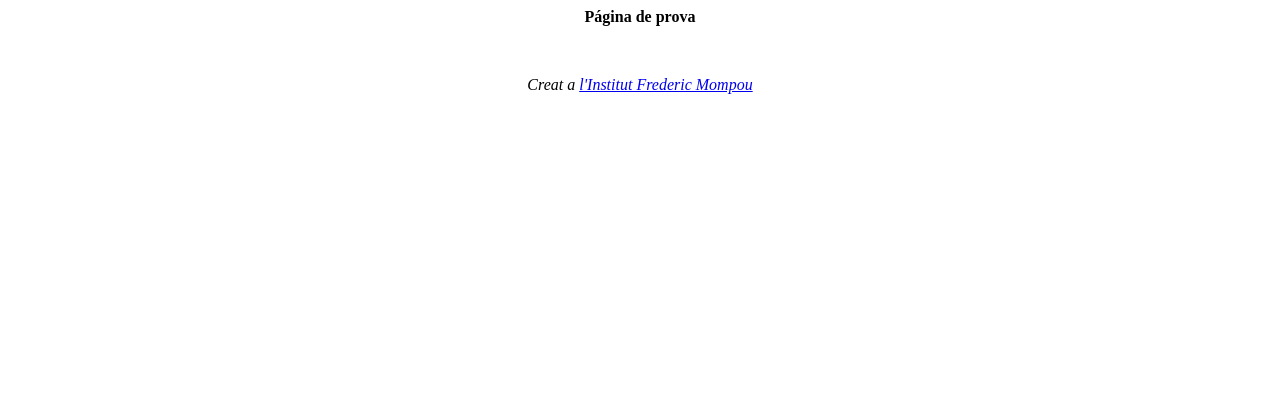
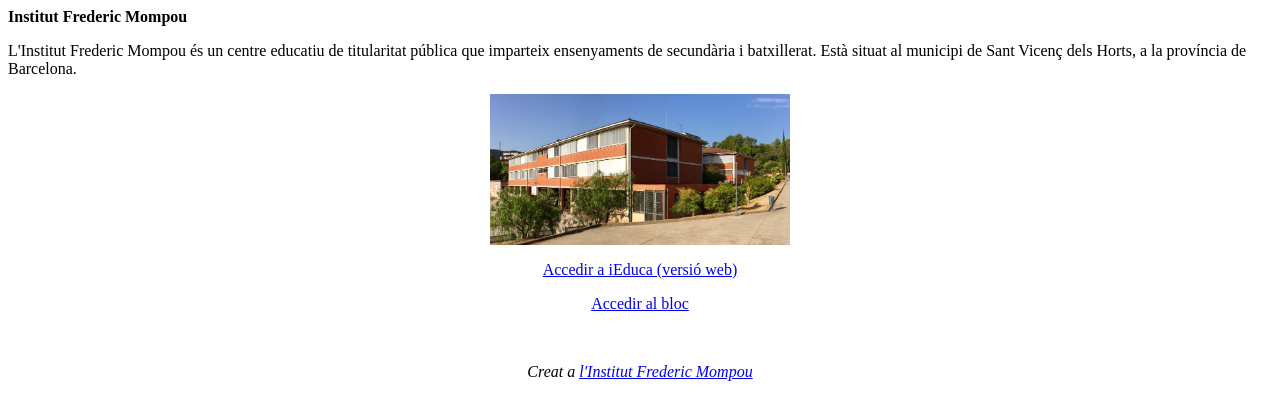
Before and after one commit to ralemac7/activitats-html, a plain HTML site: page Inicial/Exercici 1/index.html in a window 1280 px wide. Drawn offline with Linux system fonts and the light colour scheme.

Commit message:
Update task 1

```diff
--- a/Inicial/Exercici 1/index.html
+++ b/Inicial/Exercici 1/index.html
@@ -1,3 +1,7 @@
-<b><p align="center">Página de prova</p></b>
+<p align="left"><b>Institut Frederic Mompou</b></p>
+<p align="left">L'Institut Frederic Mompou és un centre educatiu de titularitat pública que imparteix ensenyaments de secundària i batxillerat. Està situat al municipi de Sant Vicenç dels Horts, a la província de Barcelona.</p>
+<center><img src="institut.jpg" width="300"></center>
+<p align="center"><a href="https://insfmompou.ieduca.com" target="_blank" title="iEduca (versió web)">Accedir a iEduca (versió web)</a></p>
+<p align="center"><a href="https://agora.xtec.cat/iesfmompou" target="_blank" title="Bloc del centre">Accedir al bloc</a></p>
 <br>
-<p align="center"><em>Creat a <a href="https://insfredericmompou.cat" title="Web oficial">l'Institut Frederic Mompou</a></em></p>
+<p align="center"><em>Creat a <a href="https://maps.app.goo.gl/cVknXCgEsUq7wprS7" target="_blank" title="Veure a Google Maps">l'Institut Frederic Mompou</a></em></p>
```
Also changed, not shown: Inicial/Exercici 1/institut.jpg (added).
